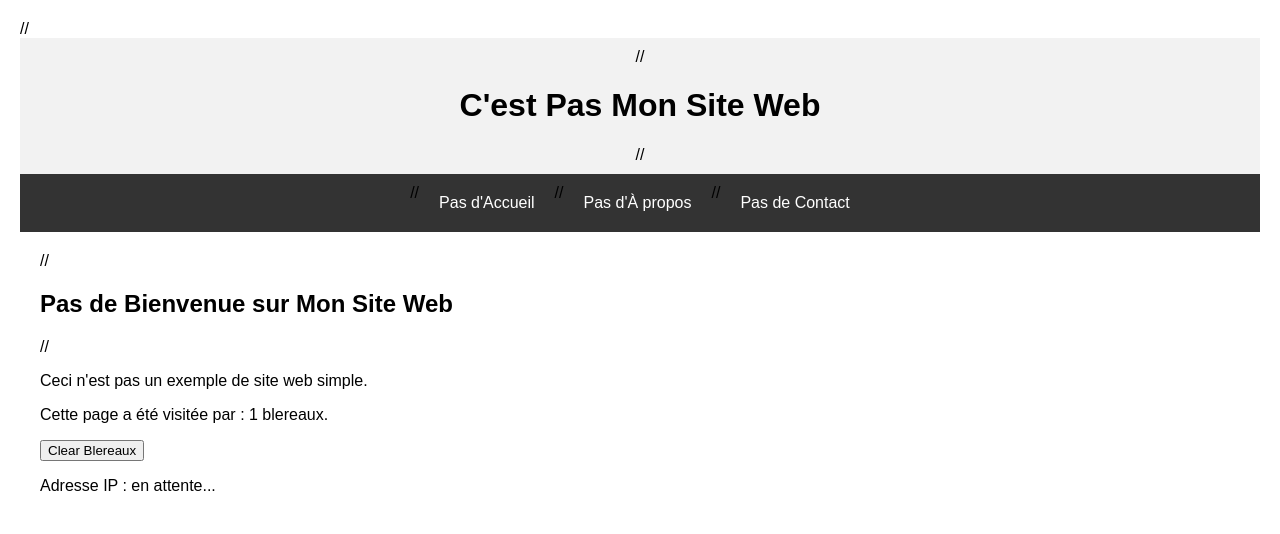
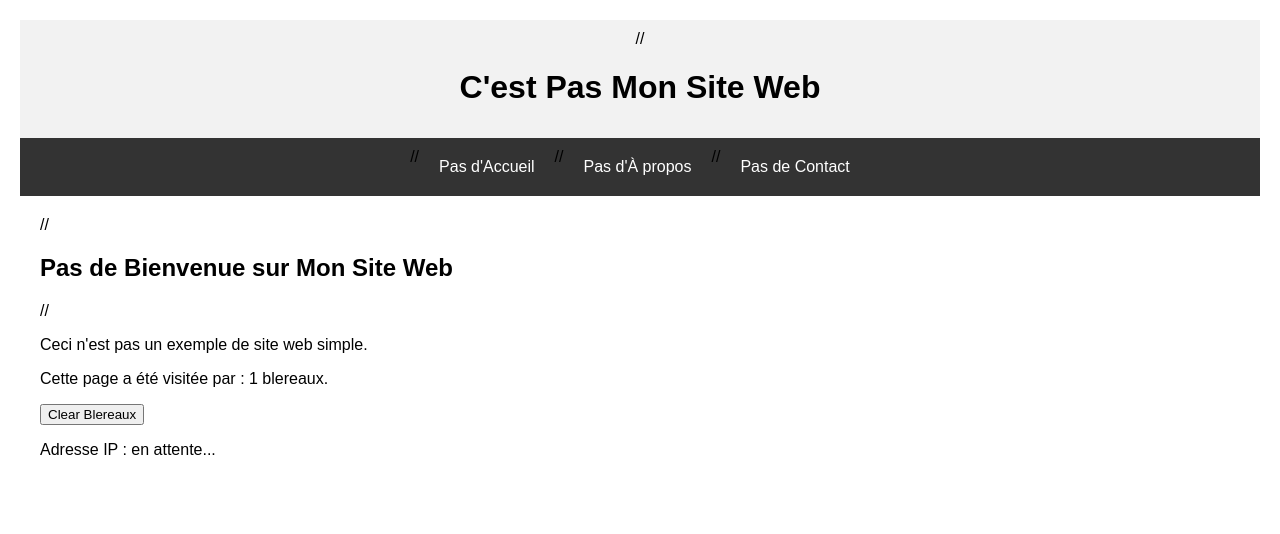
Before and after one commit to pat-bytes/main, a plain HTML site: page index.html in a window 1280 px wide. Drawn offline with Linux system fonts and the light colour scheme; no server answers.

Commit message:
Add files via upload

```diff
--- a/index.html
+++ b/index.html
@@ -41,14 +41,14 @@
 </head>
 <body>
 
-  //  <header>
-  //      <h1>C'est Pas Mon Site Web</h1>
-  //  </header>
+	<header>
+  	//<h1>C'est Pas Mon Site Web</h1>
+  	</header>
 
     <nav>
-  //      <a href="#">Pas d'Accueil</a>
-   //     <a href="#">Pas d'À propos</a>
-    //    <a href="#">Pas de Contact</a>
+        //<a href="#">Pas d'Accueil</a>
+   	//<a href="#">Pas d'À propos</a>
+    	//<a href="#">Pas de Contact</a>
     </nav>
 
     <section>
```
